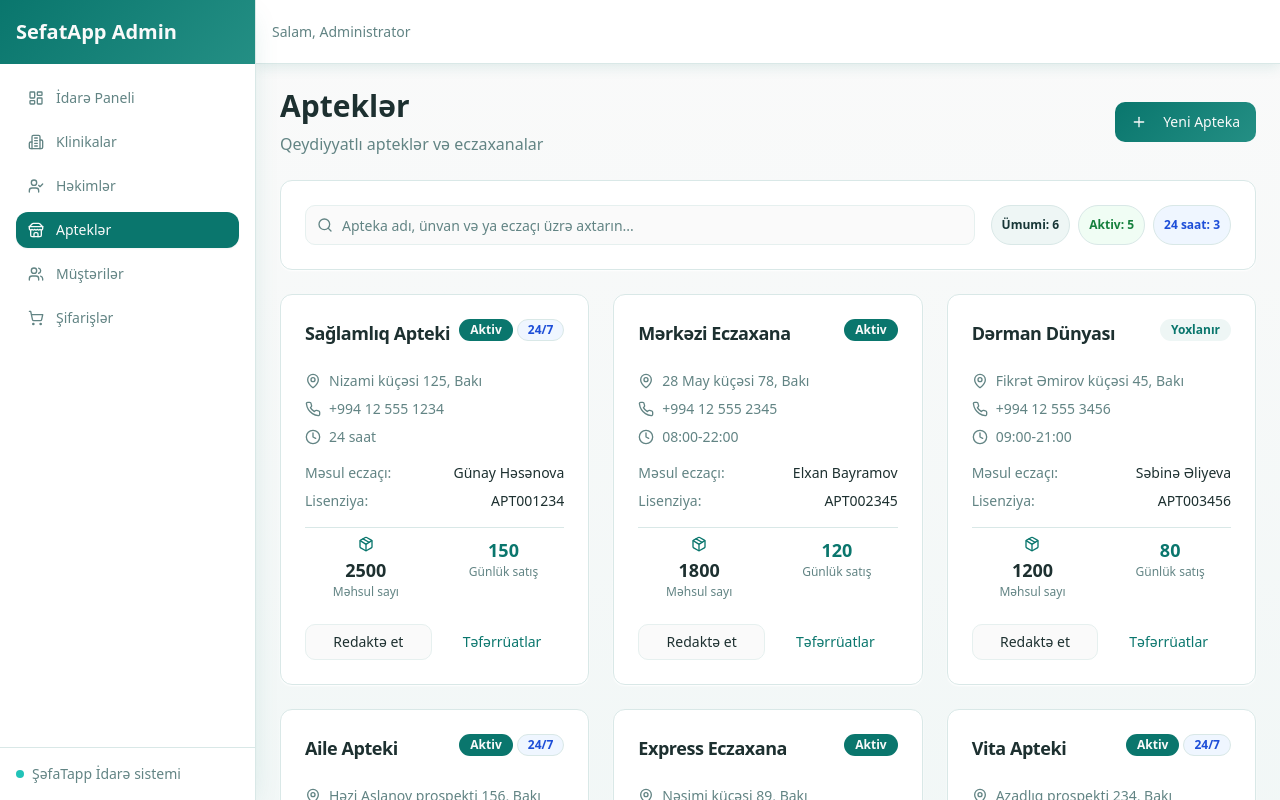
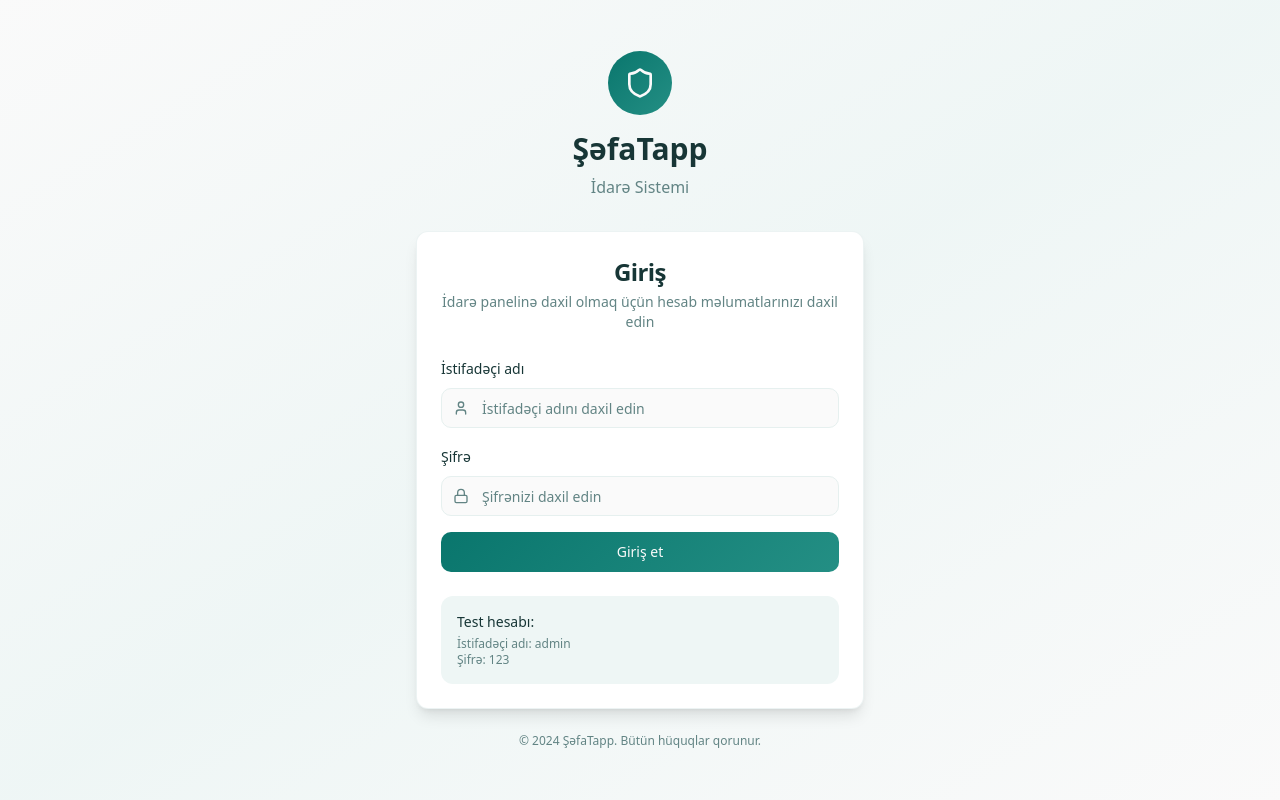
Before and after one commit to Prestgg1/NextjsProjects, a React (Vite) app: page /aptekler in a window 1280 px wide. Shown: the top 800 px of the page. Built offline with nearby package versions, Linux system fonts and the light colour scheme.

Commit message:
Add login page
Implement a login page with username "admin" and password "123". The login status will be managed using local storage.

```diff
--- a/src/App.tsx
+++ b/src/App.tsx
@@ -1,9 +1,11 @@
+import React, { useState, useEffect } from "react";
 import { Toaster } from "@/components/ui/toaster";
 import { Toaster as Sonner } from "@/components/ui/sonner";
 import { TooltipProvider } from "@/components/ui/tooltip";
 import { QueryClient, QueryClientProvider } from "@tanstack/react-query";
 import { BrowserRouter, Routes, Route } from "react-router-dom";
 import { AdminLayout } from "./components/AdminLayout";
+import { LoginPage } from "./components/LoginPage";
 import Dashboard from "./pages/Dashboard";
 import Klinikalar from "./pages/Klinikalar";
 import Hekimler from "./pages/Hekimler";
@@ -14,19 +16,79 @@ import NotFound from "./pages/NotFound";
 
 const queryClient = new QueryClient();
 
-const App = () => (
+const App = () => {
+  const [isLoggedIn, setIsLoggedIn] = useState(false);
+  const [isLoading, setIsLoading] = useState(true);
+
+  useEffect(() => {
+    // Giriş vəziyyətini yoxla
+    const checkAuthStatus = () => {
+      const loginStatus = localStorage.getItem('isLoggedIn');
+      const loginTime = localStorage.getItem('loginTime');
+
+      if (loginStatus === 'true' && loginTime) {
+        // 24 saat ərzində giriş etibliyi yoxla
+        const currentTime = Date.now();
+        const twentyFourHours = 24 * 60 * 60 * 1000;
+
+        if (currentTime - parseInt(loginTime) < twentyFourHours) {
+          setIsLoggedIn(true);
+        } else {
+          // Vaxt bitib, çıxış et
+          localStorage.removeItem('isLoggedIn');
+          localStorage.removeItem('loginTime');
+          setIsLoggedIn(false);
+        }
+      }
+      setIsLoading(false);
+    };
+
+    checkAuthStatus();
+  }, []);
+
+  const handleLogin = () => {
+    setIsLoggedIn(true);
+  };
+
+  const handleLogout = () => {
+    localStorage.removeItem('isLoggedIn');
+    localStorage.removeItem('loginTime');
+    setIsLoggedIn(false);
+  };
+
+  if (isLoading) {
+    return (
+      <div className="min-h-screen bg-gradient-to-br from-background via-pharmacy-light to-background flex items-center justify-center">
+        <div className="animate-spin rounded-full h-8 w-8 border-b-2 border-pharmacy-primary"></div>
+      </div>
+    );
+  }
+
+  if (!isLoggedIn) {
+    return (
+      <QueryClientProvider client={queryClient}>
+        <TooltipProvider>
+          <Toaster />
+          <Sonner />
+          <LoginPage onLogin={handleLogin} />
+        </TooltipProvider>
+      </QueryClientProvider>
+    );
+  }
+
+  return (
     <QueryClientProvider client={queryClient}>
       <TooltipProvider>
         <Toaster />
         <Sonner />
         <BrowserRouter>
           <Routes>
-          <Route path="/" element={<AdminLayout><Dashboard /></AdminLayout>} />
-          <Route path="/klinikalar" element={<AdminLayout><Klinikalar /></AdminLayout>} />
-          <Route path="/hekimler" element={<AdminLayout><Hekimler /></AdminLayout>} />
-          <Route path="/aptekler" element={<AdminLayout><Aptekler /></AdminLayout>} />
-          <Route path="/musteriler" element={<AdminLayout><Musteriler /></AdminLayout>} />
-          <Route path="/sifarisler" element={<AdminLayout><Sifarisler /></AdminLayout>} />
+            <Route path="/" element={<AdminLayout onLogout={handleLogout}><Dashboard /></AdminLayout>} />
+            <Route path="/klinikalar" element={<AdminLayout onLogout={handleLogout}><Klinikalar /></AdminLayout>} />
+            <Route path="/hekimler" element={<AdminLayout onLogout={handleLogout}><Hekimler /></AdminLayout>} />
+            <Route path="/aptekler" element={<AdminLayout onLogout={handleLogout}><Aptekler /></AdminLayout>} />
+            <Route path="/musteriler" element={<AdminLayout onLogout={handleLogout}><Musteriler /></AdminLayout>} />
+            <Route path="/sifarisler" element={<AdminLayout onLogout={handleLogout}><Sifarisler /></AdminLayout>} />
             {/* ADD ALL CUSTOM ROUTES ABOVE THE CATCH-ALL "*" ROUTE */}
             <Route path="*" element={<NotFound />} />
           </Routes>
@@ -34,5 +96,6 @@ const App = () => (
       </TooltipProvider>
     </QueryClientProvider>
   );
+};
 
 export default App;
--- a/src/components/AdminLayout.tsx
+++ b/src/components/AdminLayout.tsx
@@ -10,7 +10,8 @@ import {
   X,
   LayoutDashboard,
   Users,
-  ShoppingCart
+  ShoppingCart,
+  LogOut
 } from "lucide-react";
 
 const sidebarItems = [
@@ -48,9 +49,10 @@ const sidebarItems = [
 
 interface AdminLayoutProps {
   children: React.ReactNode;
+  onLogout?: () => void;
 }
 
-export const AdminLayout = ({ children }: AdminLayoutProps) => {
+export const AdminLayout = ({ children, onLogout }: AdminLayoutProps) => {
   const [sidebarOpen, setSidebarOpen] = useState(false);
   const location = useLocation();
 
@@ -135,6 +137,17 @@ export const AdminLayout = ({ children }: AdminLayoutProps) => {
             <div className="text-sm text-muted-foreground">
               Salam, Administrator
             </div>
+            {onLogout && (
+              <Button
+                variant="ghost"
+                size="sm"
+                onClick={onLogout}
+                className="text-muted-foreground hover:text-foreground"
+              >
+                <LogOut className="h-4 w-4 mr-2" />
+                Çıxış
+              </Button>
+            )}
           </div>
         </header>
 
--- /dev/null
+++ b/src/components/LoginPage.tsx
@@ -0,0 +1,120 @@
+import React, { useState } from 'react';
+import { Button } from '@/components/ui/button';
+import { Input } from '@/components/ui/input';
+import { Label } from '@/components/ui/label';
+import { Card, CardContent, CardDescription, CardHeader, CardTitle } from '@/components/ui/card';
+import { useToast } from '@/hooks/use-toast';
+import { Shield, User, Lock } from 'lucide-react';
+
+interface LoginPageProps {
+  onLogin: () => void;
+}
+
+export const LoginPage: React.FC<LoginPageProps> = ({ onLogin }) => {
+  const [username, setUsername] = useState('');
+  const [password, setPassword] = useState('');
+  const [isLoading, setIsLoading] = useState(false);
+  const { toast } = useToast();
+
+  const handleLogin = async (e: React.FormEvent) => {
+    e.preventDefault();
+    setIsLoading(true);
+
+    // Giriş yoxlanması
+    if (username === 'admin' && password === '123') {
+      localStorage.setItem('isLoggedIn', 'true');
+      localStorage.setItem('loginTime', Date.now().toString());
+      toast({
+        title: "Giriş uğurlu!",
+        description: "ŞəfaTapp İdarə Sisteminə xoş gəlmisiniz.",
+      });
+      onLogin();
+    } else {
+      toast({
+        title: "Giriş xətası",
+        description: "İstifadəçi adı və ya şifrə yanlışdır.",
+        variant: "destructive",
+      });
+    }
+
+    setIsLoading(false);
+  };
+
+  return (
+    <div className="min-h-screen bg-gradient-to-br from-background via-pharmacy-light to-background flex items-center justify-center p-4">
+      <div className="w-full max-w-md">
+        <div className="text-center mb-8">
+          <div className="mx-auto w-16 h-16 bg-gradient-pharmacy rounded-full flex items-center justify-center mb-4">
+            <Shield className="w-8 h-8 text-primary-foreground" />
+          </div>
+          <h1 className="text-3xl font-bold text-pharmacy-dark mb-2">ŞəfaTapp</h1>
+          <p className="text-muted-foreground">İdarə Sistemi</p>
+        </div>
+
+        <Card className="shadow-lg border-border/50">
+          <CardHeader className="text-center space-y-1">
+            <CardTitle className="text-2xl text-pharmacy-dark">Giriş</CardTitle>
+            <CardDescription>
+              İdarə panelinə daxil olmaq üçün hesab məlumatlarınızı daxil edin
+            </CardDescription>
+          </CardHeader>
+          <CardContent>
+            <form onSubmit={handleLogin} className="space-y-4">
+              <div className="space-y-2">
+                <Label htmlFor="username" className="text-pharmacy-dark">İstifadəçi adı</Label>
+                <div className="relative">
+                  <User className="absolute left-3 top-1/2 transform -translate-y-1/2 w-4 h-4 text-muted-foreground" />
+                  <Input
+                    id="username"
+                    type="text"
+                    value={username}
+                    onChange={(e) => setUsername(e.target.value)}
+                    placeholder="İstifadəçi adını daxil edin"
+                    className="pl-10 border-input focus:border-pharmacy-primary"
+                    required
+                  />
+                </div>
+              </div>
+
+              <div className="space-y-2">
+                <Label htmlFor="password" className="text-pharmacy-dark">Şifrə</Label>
+                <div className="relative">
+                  <Lock className="absolute left-3 top-1/2 transform -translate-y-1/2 w-4 h-4 text-muted-foreground" />
+                  <Input
+                    id="password"
+                    type="password"
+                    value={password}
+                    onChange={(e) => setPassword(e.target.value)}
+                    placeholder="Şifrənizi daxil edin"
+                    className="pl-10 border-input focus:border-pharmacy-primary"
+                    required
+                  />
+                </div>
+              </div>
+
+              <Button
+                type="submit"
+                className="w-full bg-gradient-pharmacy hover:opacity-90 transition-opacity"
+                disabled={isLoading}
+              >
+                {isLoading ? 'Giriş edilir...' : 'Giriş et'}
+              </Button>
+            </form>
+
+            <div className="mt-6 p-4 bg-pharmacy-light rounded-lg">
+              <p className="text-sm text-pharmacy-dark font-medium mb-1">Test hesabı:</p>
+              <p className="text-xs text-muted-foreground">İstifadəçi adı: admin</p>
+              <p className="text-xs text-muted-foreground">Şifrə: 123</p>
+            </div>
+          </CardContent>
+        </Card>
+
+        <div className="text-center mt-6">
+          <p className="text-xs text-muted-foreground">
+            © 2024 ŞəfaTapp. Bütün hüquqlar qorunur.
+          </p>
+        </div>
+      </div>
+    </div>
+  );
+};
```
Lines whose indentation alone changed are shown as unchanged.
